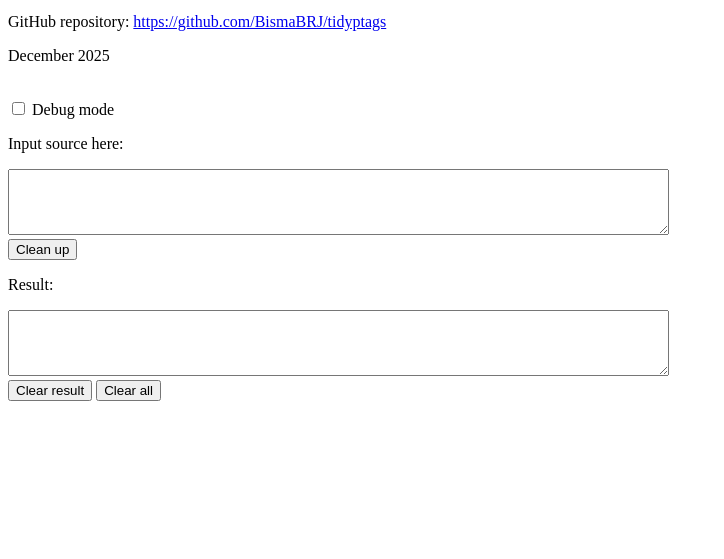
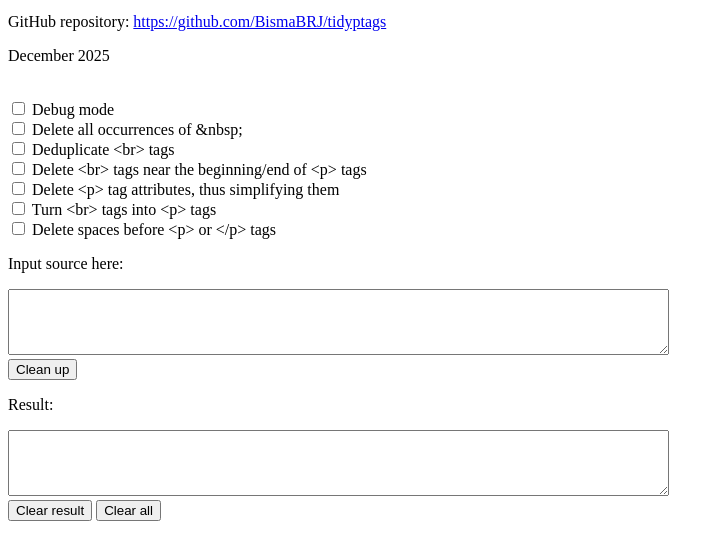
Before and after one commit to BismaBRJ/tidyptags, a plain HTML site: page index.html in a window 1280 px wide. Shown: the part 101-660 px from the top of the page, without its empty margins (0-724 px from the left). Drawn offline with Linux system fonts and the light colour scheme.

Commit message:
Added some toggleable buttons below the debug mode checkbox, they don't do anything yet though

```diff
--- a/index.html
+++ b/index.html
@@ -11,6 +11,30 @@
 
     <input type="checkbox" id="chk_debug">
     <label for="chk_debug">Debug mode</label>
+    <br>
+
+    <input type="checkbox" id=chk_del_nbsp">
+    <label for="chk_del_nbsp">Delete all occurrences of &amp;nbsp;</label>
+    <br>
+
+    <input type="checkbox" id=chk_dedup_br">
+    <label for="chk_dedup_br">Deduplicate &lt;br&gt; tags</label>
+    <br>
+
+    <input type="checkbox" id=chk_del_br_near_p">
+    <label for="chk_del_br_near_p">Delete &lt;br&gt; tags near the beginning/end of &lt;p&gt; tags</label>
+    <br>
+
+    <input type="checkbox" id=chk_simplify_p">
+    <label for="chk_simplify_p">Delete &lt;p&gt; tag attributes, thus simplifying them</label>
+    <br>
+
+    <input type="checkbox" id=chk_br_to_close_p">
+    <label for="chk_br_to_close_p">Turn &lt;br&gt; tags into &lt;p&gt; tags</label>
+    <br>
+
+    <input type="checkbox" id=chk_del_spaces_before_p">
+    <label for="chk_del_spaces_before_p">Delete spaces before &lt;p&gt; or &lt;/p&gt; tags</label>
     <br>
 
     <p>Input source here:</p>
```
